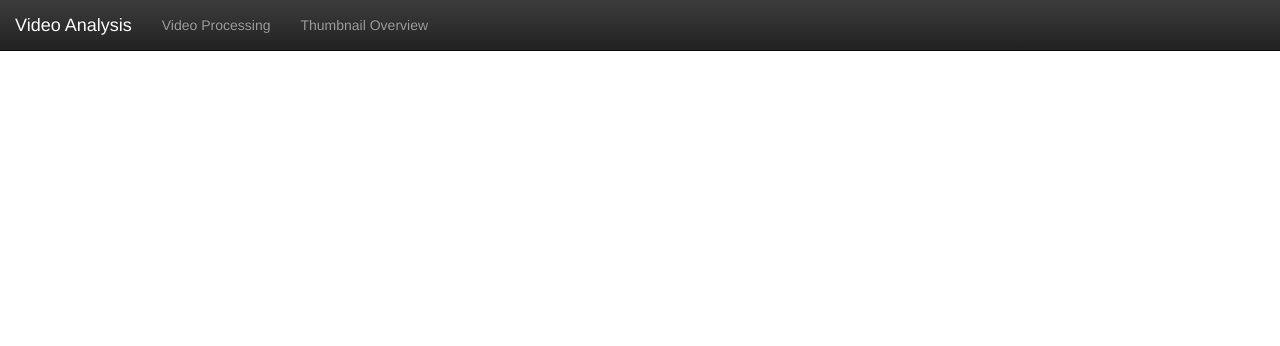
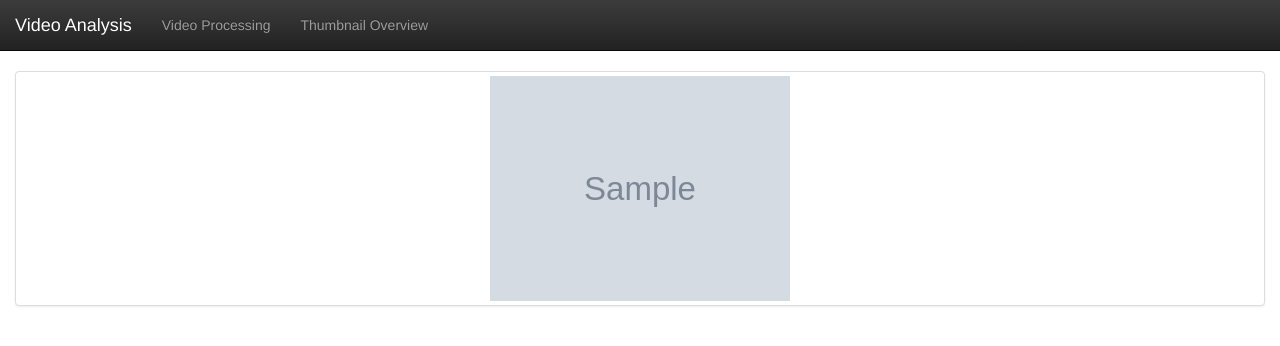
Before and after one commit to JungesAngebot/thumbnail-extractor, a Flask app: template templates/detail.html in a window 1280 px wide. Shown: the top 346 px of the page. Run offline with Flask 2, Linux system fonts and the light colour scheme; the template is opened without the code that fills it: most values are stand-ins (such as "Sample title", 1, 10 or a date in 2020); grey boxes marked "Sample" are stand-in pictures; some libraries are stand-ins or nearby versions.

Commit message:
- basic detail page

```diff
--- a/templates/detail.html
+++ b/templates/detail.html
@@ -1,4 +1,12 @@
 {% extends 'base.html' %}
 {% block content %}
-
+<div class="container-fluid">
+    <div class="row">
+        <div class="col-lg-12">
+            <div class="thumbnail">
+                <img src="{{ url_for('static', filename='images/' + image.static_url_ref) }}" width="300">
+            </div>
+        </div>
+    </div>
+</div>
 {% endblock %}
```
